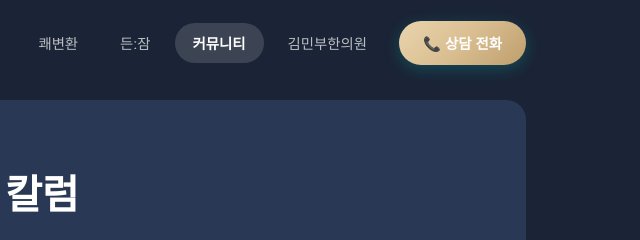
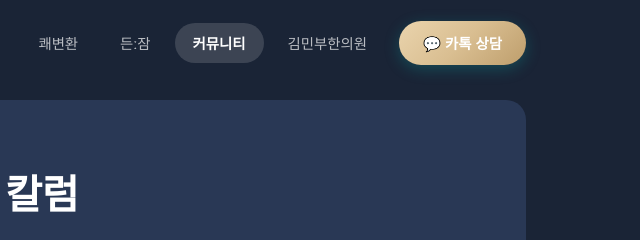
Before and after one commit to magicboo81/homepage, a plain HTML site: page community.html in a window 1280 px wide. Shown: the top 240 px of the page, 640-1280 px from the left. Drawn offline with Linux system fonts and the light colour scheme; no server answers.

Commit message:
Add files via upload

```diff
--- a/community.html
+++ b/community.html
@@ -121,7 +121,7 @@
         <a href="index.html#funnel-dunjam" class="nav-link">든ː잠</a>
         <a href="community.html" class="nav-link active">커뮤니티</a>
         <a href="index.html#funnel-clinic" class="nav-link">김민부한의원</a>
-        <a href="tel:053-641-1275" class="nav-cta">📞 상담 전화</a>
+        <a href="http://pf.kakao.com/_kdxdxan/chat" target="_blank" class="nav-cta">💬 카톡 상담</a>
       </div>
       <button class="nav-toggle" id="nav-toggle" aria-label="메뉴 열기" onclick="document.getElementById('mobile-menu').classList.toggle('active'); this.classList.toggle('active'); document.body.style.overflow = this.classList.contains('active') ? 'hidden' : '';">
         <span></span><span></span><span></span>
@@ -137,7 +137,7 @@
       <a href="index.html#funnel-dunjam" class="mobile-link">든ː잠</a>
       <a href="community.html" class="mobile-link active">커뮤니티</a>
       <a href="index.html#funnel-clinic" class="mobile-link">김민부한의원</a>
-      <a href="tel:053-641-1275" class="btn-primary" style="margin-top:16px;">📞 상담 전화</a>
+      <a href="http://pf.kakao.com/_kdxdxan/chat" target="_blank" class="btn-primary" style="margin-top:16px;">💬 카톡 상담</a>
     </div>
   </div>
 
```
